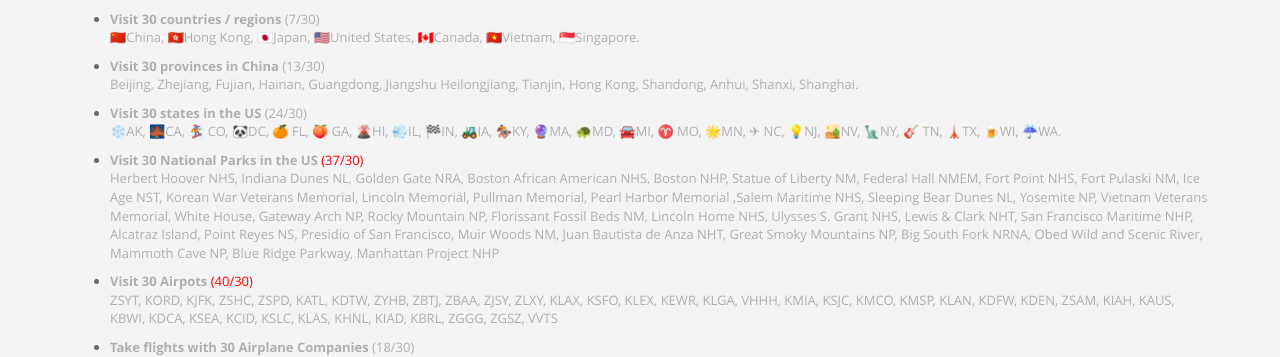
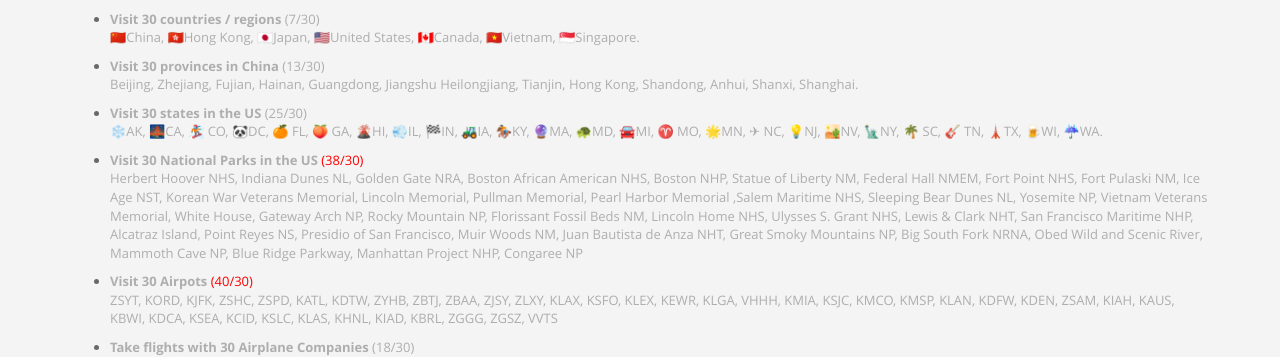
Before and after one commit to robinzixuan/robin.github.io, a Jekyll site: the page built from index.html, in a window 1280 px wide and 900 px high, scrolled down 10070 px. Shown: the part 156-513 px from the top of the window. Built offline with Jekyll 4.4.1, drawn with Linux system fonts in a browser that asks for light colours.

Commit message:
Update miscellaneous.html

```diff
--- a/_includes/sections/miscellaneous.html
+++ b/_includes/sections/miscellaneous.html
@@ -17,17 +17,17 @@
     Heilongjiang, Tianjin, Hong Kong, Shandong, Anhui, Shanxi,
     Shanghai.</p>
     </li>
-    <li><p><b>Visit 30 states in the US</b> (24/30)<br />
-    ❄️AK, 🌉CA, 🏂 CO, 🐼DC, 🍊 FL, 🍑 GA, 🌋HI, 💨IL, 🏁IN, 🚜IA, 🏇KY, 🔮MA, 🐢MD,  🚘MI, ♈ MO, 🌟MN, ✈ NC, 💡NJ, 🏜️NV, 🗽NY, 🎸 TN, 🗼TX, 🍺WI, ☔WA.</p>
+    <li><p><b>Visit 30 states in the US</b> (25/30)<br />
+    ❄️AK, 🌉CA, 🏂 CO, 🐼DC, 🍊 FL, 🍑 GA, 🌋HI, 💨IL, 🏁IN, 🚜IA, 🏇KY, 🔮MA, 🐢MD,  🚘MI, ♈ MO, 🌟MN, ✈ NC, 💡NJ, 🏜️NV, 🗽NY, 🌴 SC,  🎸 TN, 🗼TX, 🍺WI, ☔WA.</p>
     </li>
-    <li><p><b>Visit 30 National Parks in the US</b> <span style="color:red"> (37/30)</span><br />
+    <li><p><b>Visit 30 National Parks in the US</b> <span style="color:red"> (38/30)</span><br />
         Herbert Hoover NHS, Indiana Dunes NL, Golden Gate NRA, Boston African American
         NHS, Boston NHP, Statue of Liberty NM, Federal Hall NMEM, Fort Point NHS, Fort Pulaski NM,
     Ice Age NST, Korean War Veterans Memorial, Lincoln Memorial, Pullman Memorial, Pearl Harbor Memorial
 ,Salem Maritime NHS, Sleeping Bear Dunes NL, Yosemite NP, Vietnam Veterans Memorial, White House, Gateway Arch NP,
         Rocky Mountain NP, Florissant Fossil Beds NM, Lincoln Home NHS, Ulysses S. Grant NHS, Lewis & Clark NHT,
         San Francisco Maritime NHP, Alcatraz Island, Point Reyes NS, Presidio of San Francisco, Muir Woods NM, Juan Bautista de Anza NHT,
-        Great Smoky Mountains NP, Big South Fork NRNA, Obed Wild and Scenic River, Mammoth Cave NP, Blue Ridge Parkway, Manhattan Project NHP
+        Great Smoky Mountains NP, Big South Fork NRNA, Obed Wild and Scenic River, Mammoth Cave NP, Blue Ridge Parkway, Manhattan Project NHP, Congaree NP
     </p>
         </li>
     <li><p><b>Visit 30 Airpots</b> <span style="color:red">(40/30)</span><br />
```
